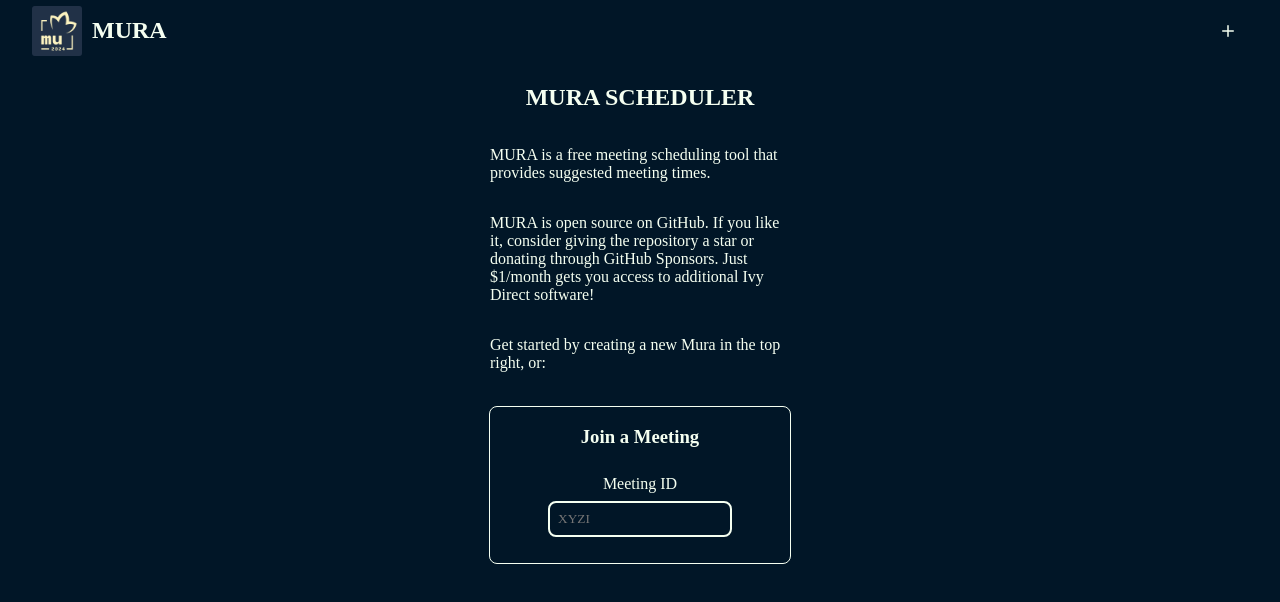
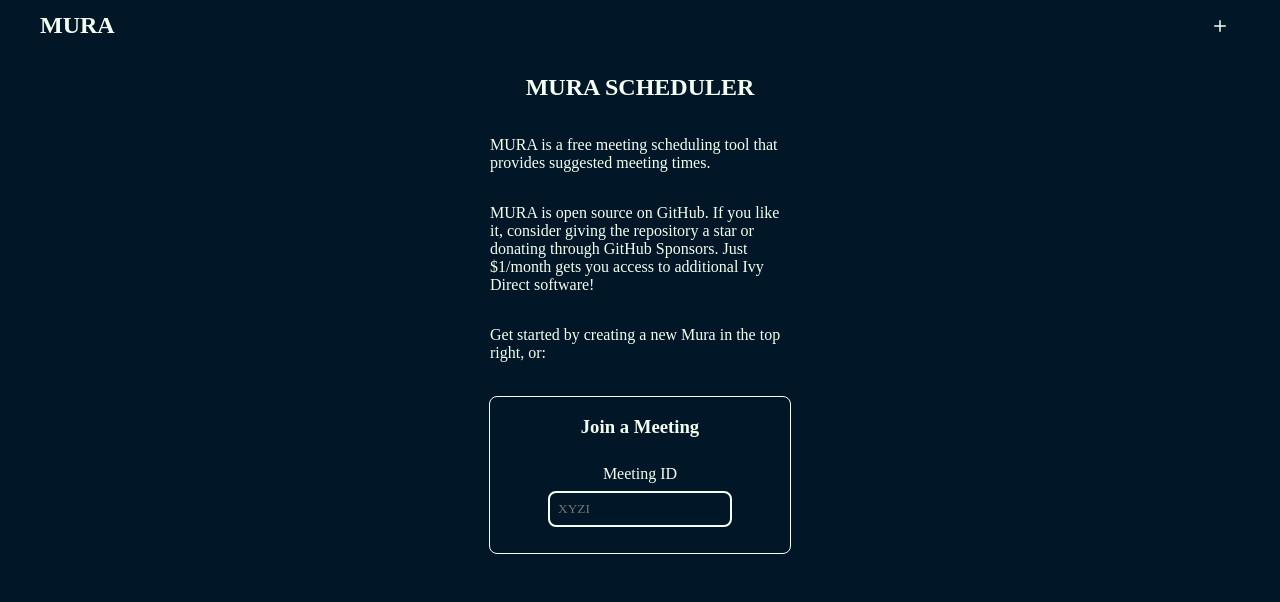
Before and after one commit to ivynya/mura, a SvelteKit app: page / in a window 1280 px wide. Shown: the top 602 px of the page. Built offline with nearby package versions, Linux system fonts and the light colour scheme; a web font is replaced by a local one.

Commit message:
style: remove header image

```diff
--- a/src/routes/Header.svelte
+++ b/src/routes/Header.svelte
@@ -17,10 +17,7 @@
 </script>
 
 <header>
-  <h1>
-    <img src="/favicon.png" alt="Mura Icon">
-    <span>MURA</span>
-  </h1>
+  <h1><span>MURA</span></h1>
   {#if $mura.meeting_id && $mura.meeting_id != 'XYZI'}
   <code class="share">mura.ivy.direct/{$mura.meeting_id}</code>
   {/if}
@@ -46,14 +43,8 @@
     display: flex;
     align-items: center;
     justify-content: space-between;
-		padding: 0.5rem 2rem;
+		padding: 0.5rem 2.5rem;
     padding-top: 0.35rem;
-
-    img {
-      height: 50px;
-      width: 50px;
-      margin-right: 10px;
-    }
 
 		h1 {
       display: flex;
```
